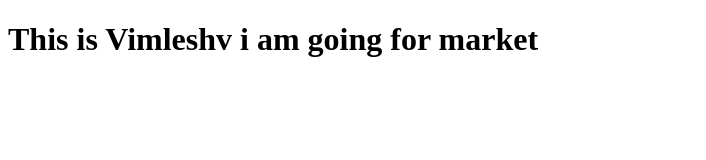
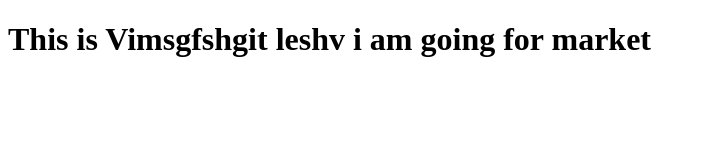
Before and after one commit to vimlesh-coder/apnacollege-demo, a plain HTML site: page vimlesh.html in a window 1280 px wide. Shown: the whole page, without its empty margins (0-706 px from the left). Drawn offline with Linux system fonts and the light colour scheme.

Commit message:
commit update

```diff
--- a/vimlesh.html
+++ b/vimlesh.html
@@ -6,6 +6,6 @@
     <title>Document</title>
 </head>
 <body>
-    <h1>This is Vimleshv i am going for market</h1>
+    <h1>This is Vimsgfshgit leshv i am going for market</h1>
 </body>
 </html>
```
